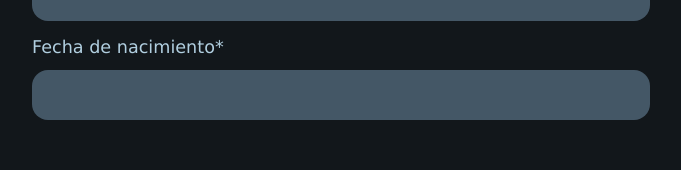
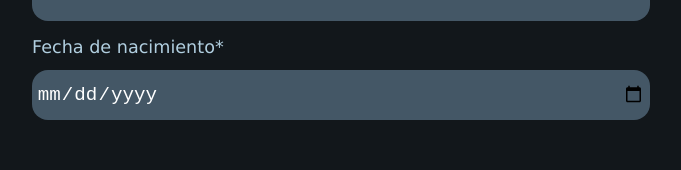
Before and after one commit to javidiazdom/schedule-app, an Angular app in the folder frontend/: page /register in a window 1280 px wide. Shown: the part 338-508 px from the top of the page, without its empty margins (288-969 px from the left). Built offline with nearby package versions, Linux system fonts and the light colour scheme; a web font is replaced by a local one.

Commit message:
:sparkles: Edit profile completed

```diff
--- a/frontend/src/app/auth/edit-profile/edit-profile.component.css
+++ b/frontend/src/app/auth/edit-profile/edit-profile.component.css
@@ -22,7 +22,7 @@ label {
     font-size: 1.1rem;
 }
 
-input[type=text], input[type=password] {
+input[type=text], input[type=password], input[type=date] {
     padding: 0.3rem;
     outline: none;
     border: 0px;
--- a/frontend/src/app/auth/edit-profile/edit-profile.component.html
+++ b/frontend/src/app/auth/edit-profile/edit-profile.component.html
@@ -12,7 +12,7 @@
         <label>
             Fecha de nacimiento*
         </label>
-        <input type="text" [formControl]="birthDate"/>
-        <input type="submit" value="Confirmar"/>
+        <input type="date" [formControl]="birthDate"/>
+        <input type="submit" value="Confirmar" (click)="sendForm()"/>
     </div>
 </div>
--- a/frontend/src/app/auth/edit-profile/edit-profile.component.ts
+++ b/frontend/src/app/auth/edit-profile/edit-profile.component.ts
@@ -36,9 +36,7 @@ export class EditProfileComponent implements OnInit {
       birthDate: this.birthDate.value
     }
     this.httpService.updateProfile(newUser).subscribe((response) => {
-      if (response) {
         window.location.replace("/boards");
-      }
     });
   }
 
--- a/frontend/src/app/auth/register/register.component.css
+++ b/frontend/src/app/auth/register/register.component.css
@@ -15,7 +15,7 @@ label {
     font-size: 1.1rem;
 }
 
-input[type=text], input[type=password] {
+input[type=text], input[type=password], input[type=date] {
     padding: 0.3rem;
     outline: none;
     border: 0px;
--- a/frontend/src/app/auth/register/register.component.html
+++ b/frontend/src/app/auth/register/register.component.html
@@ -15,7 +15,7 @@
         <label>
             Fecha de nacimiento*
         </label>
-        <input type="text" [formControl]="birthDate"/>
+        <input type="date" [formControl]="birthDate"/>
         <input type="submit" value="Registrarse" (click)="sendForm()"/>
     </div>
 </div>
--- a/frontend/src/app/http-service.service.ts
+++ b/frontend/src/app/http-service.service.ts
@@ -28,7 +28,7 @@ export class HttpService {
   }
 
   updateProfile(userProfileData: ProfileData) {
-    return this.http.post(Routes.updateProfile, userProfileData,{headers: this.getHeaders()});
+    return this.http.put(Routes.updateProfile, userProfileData,{headers: this.getHeaders()});
   }
 
   getBoards(): Observable<Board[]> {
--- a/frontend/src/app/models/ProfileData.ts
+++ b/frontend/src/app/models/ProfileData.ts
@@ -1,5 +1,5 @@
 export interface ProfileData {
-    _id: String;
+    _id?: String;
     name: String;
     username: String;
     birthDate: String;
--- a/frontend/src/app/routes.ts
+++ b/frontend/src/app/routes.ts
@@ -4,7 +4,7 @@ export const Routes = {
     login: `${URL}/login`,
     register: `${URL}/register`,
     profileData: `${URL}/profile`,
-    updateProfile: `${URL}/update-profile`,
+    updateProfile: `${URL}/user`,
     createBoard: `${URL}/board`,
     createTask: (boardName: String) => {return `${URL}/task/${boardName}`},
     getTaskInfo: (boardId: String, taskId: String) => {return `${URL}/tasks/${boardId}/${taskId}`},
```
